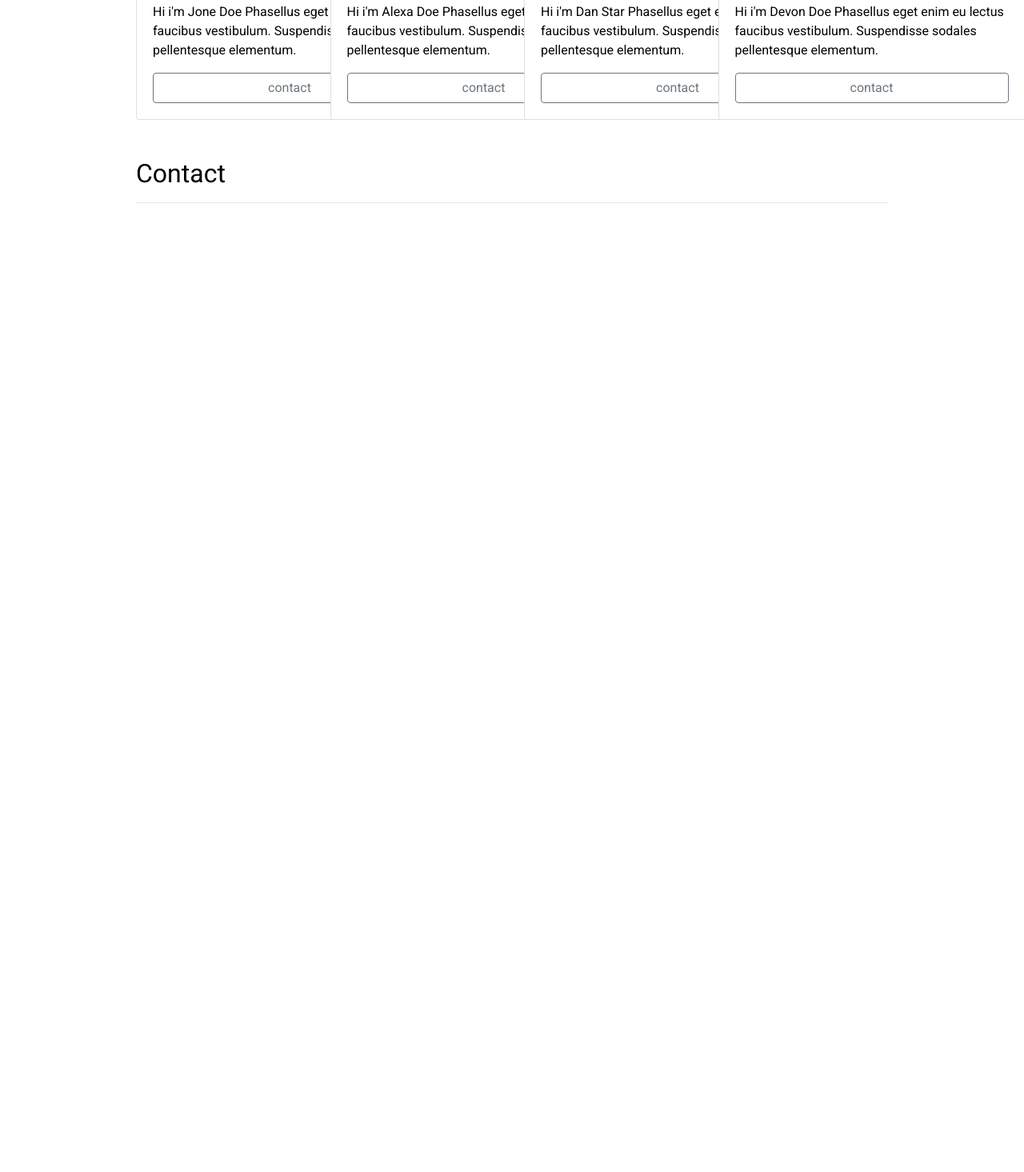
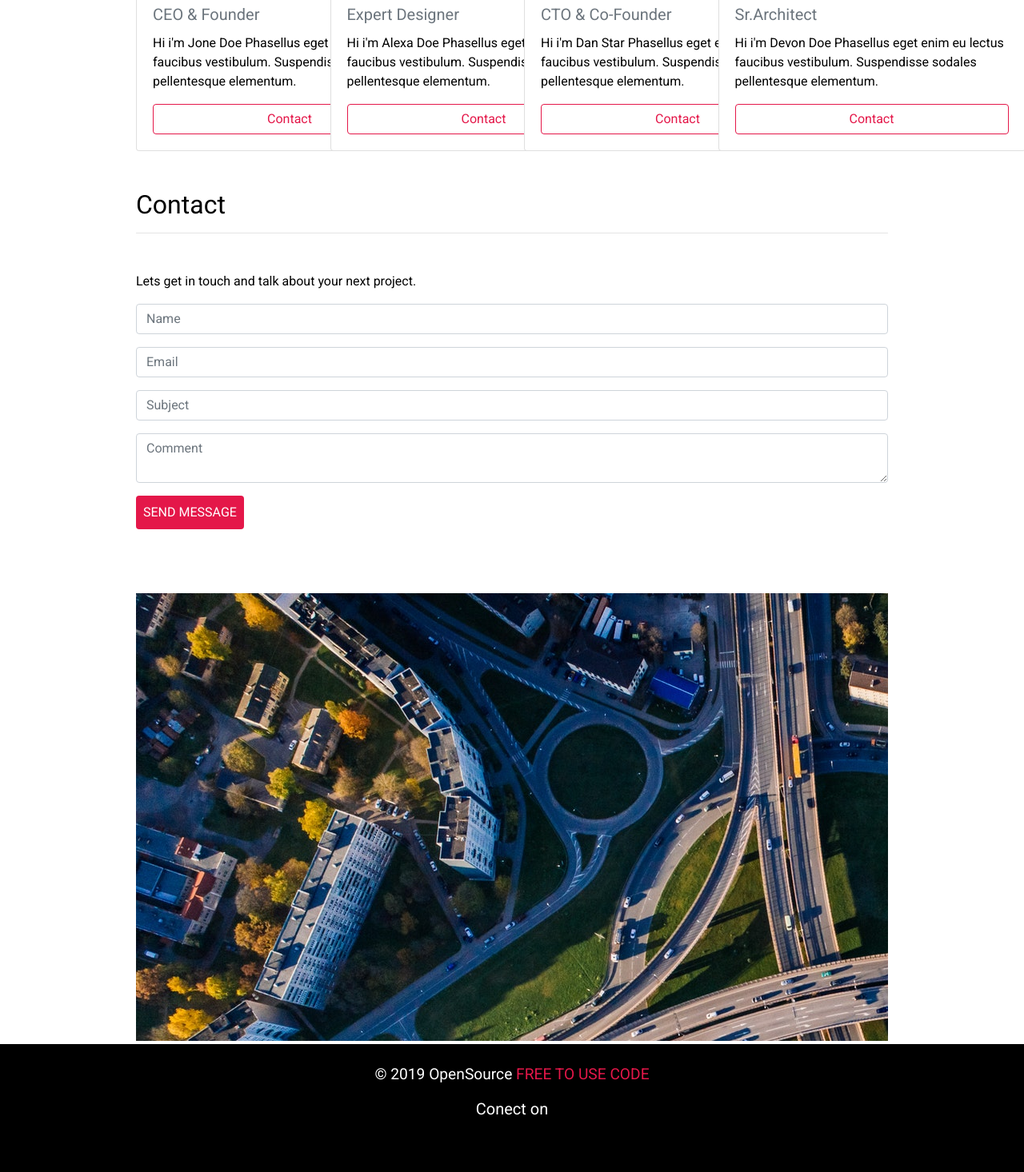
Before and after one commit to PrashantIndurkar/01ArchitectureWebsite-theme, a plain HTML site: page Architecture/index.html in a window 1280 px wide. Shown: the part 2276-3742 px from the top of the page at 80% size. Before the commit the page ends 2578 px from the top, so only its background shows below. Drawn offline with nearby package versions, Linux system fonts and the light colour scheme.

Commit message:
Completed project of Architecture v01

```diff
--- a/Architecture/index.html
+++ b/Architecture/index.html
@@ -4,8 +4,9 @@
     <meta charset="UTF-8">
     <meta name="viewport" content="width=device-width, initial-scale=1.0">
     <meta http-equiv="X-UA-Compatible" content="ie=edge">
-    <title>Architecture</title>
+    <title>Architecture | Home</title>
     <link rel="stylesheet" href="https://maxcdn.bootstrapcdn.com/bootstrap/4.0.0/css/bootstrap.min.css" integrity="sha384-Gn5384xqQ1aoWXA+058RXPxPg6fy4IWvTNh0E263XmFcJlSAwiGgFAW/dAiS6JXm" crossorigin="anonymous">
+    <link rel="stylesheet" href="https://stackpath.bootstrapcdn.com/font-awesome/4.7.0/css/font-awesome.min.css">
     <link rel="stylesheet" href="style.css">
 
 </head>
@@ -56,7 +57,7 @@
     </div>
     <div class="projects myContainer " id="#about">
             <h2 class="mt-5 mb-5">About<hr></h2>
-            <p>Lorem ipsum dolor sit amet, consectetur adipiscing elit, sed do eiusmod tempor incididunt ut labore et dolore magna aliqua. Ut enim ad minim veniam, quis nostrud exercitation ullamco laboris nisi ut aliquip ex ea commodo consequat. Excepteur sint occaecat cupidatat non proident, sunt in culpa qui officia deserunt mollit anim id est laborum consectetur adipiscing elit, sed do eiusmod tempor incididunt ut labore et dolore magna aliqua. Ut enim ad minim veniam, quis nostrud exercitation ullamco laboris nisi ut aliquip ex ea commodo consequat.</p>
+            <p class="para">Lorem ipsum dolor sit amet, consectetur adipiscing elit, sed do eiusmod tempor incididunt ut labore et dolore magna aliqua. Ut enim ad minim veniam, quis nostrud exercitation ullamco laboris nisi ut aliquip ex ea commodo consequat. Excepteur sint occaecat cupidatat non proident, sunt in culpa qui officia deserunt mollit anim id est laborum consectetur adipiscing elit, sed do eiusmod tempor incididunt ut labore et dolore magna aliqua. Ut enim ad minim veniam, quis nostrud exercitation ullamco laboris nisi ut aliquip ex ea commodo consequat.</p>
 
             <h1 class="text-center mt-5">Developers.</h1>
 
@@ -68,7 +69,7 @@
                         <h5 class="card-title">Jone Doe</h5>
                         <h5 class="card-title text-muted">CEO & Founder</h5>
                         <p class="card-text"> Hi i'm Jone Doe Phasellus eget enim eu lectus faucibus vestibulum. Suspendisse sodales pellentesque elementum.</p>
-                        <div class="btn btn-outline-secondary btn-block">contact</div>
+                        <div class="btn btn-outline-secondary btnColor btn-block">Contact</div>
                     </div>
                 </div>
             </div>
@@ -79,7 +80,7 @@
                         <h5 class="card-title">Alexa Doe</h5>
                         <h5 class="card-title text-muted">Expert Designer</h5>
                         <p class="card-text">Hi i'm Alexa Doe Phasellus eget enim eu lectus faucibus vestibulum. Suspendisse sodales pellentesque elementum.</p>
-                        <div class="btn btn-outline-secondary btn-block">contact</div>
+                        <div class="btn btn-outline-secondary btn-block btnColor" >Contact</div>
                     </div>
                 </div>
             </div>
@@ -90,7 +91,7 @@
                         <h5 class="card-title">Dan Star</h5>
                         <h5 class="card-title text-muted">CTO & Co-Founder</h5>
                         <p class="card-text"> Hi i'm Dan Star Phasellus eget enim eu lectus faucibus vestibulum. Suspendisse sodales pellentesque elementum.</p>
-                        <div class="btn btn-outline-secondary btn-block">contact</div>
+                        <div class="btn btn-outline-secondary btn-block btnColor">Contact</div>
                     </div>
                 </div>
             </div>
@@ -101,7 +102,7 @@
                         <h5 class="card-title">Devon Doe</h5>
                         <h5 class="card-title text-muted">Sr.Architect</h5>
                         <p class="card-text"> Hi i'm Devon Doe Phasellus eget enim eu lectus faucibus vestibulum. Suspendisse sodales pellentesque elementum.</p>
-                        <div class="btn btn-outline-secondary btn-block">contact</div>
+                        <div class="btn btn-outline-secondary btn-block btnColor">Contact</div>
                     </div>
                 </div>
             </div>
@@ -109,9 +110,37 @@
     </div>
     <div class="projects myContainer" id="#contact">
            <h2 class="mt-5 mb-5">Contact<hr></h2>
+        <p>Lets get in touch and talk about your next project.</p>
 
+        <div>
+            <form>
+                <div class="form-group">
+                    <input class="form-control" type="text" placeholder="Name">
+                </div>
+                <div class="form-group">
+                    <input class="form-control" type="Email" placeholder="Email">
+                </div>
+                <div class="form-group">
+                     <input  class="form-control"type="text" placeholder="Subject">
+                </div>
+                <div class="form-group">
+                     <textarea  class="form-control"type="Name" placeholder="Comment"></Textarea>
+                </div>
+                <button class="btn sendmsg mt-3a p-2 ">SEND MESSAGE</button>
+                </div>
+            </form>
+        </div>
     </div>
-
+    <div class="myContainer imagemap mb-1"></div>
+    <footer class="footer text-center">
+        <p class="pt-4">&copy; 2019 OpenSource <span class="footerTextColor"> FREE TO USE CODE</span> </p>
+        <!-- icons -->
+        <h5>Conect on</h5>
+        <a href="" class="rounded"></a>
+        <i class="fab fa-facebook"></i>
+        <i class="fab fa-github"></i>
+        <i class="fab fa-github"></i>
+    </footer>
 
 
     <!-- CDN from Bootstarp4 -->
--- a/Architecture/style.css
+++ b/Architecture/style.css
@@ -23,6 +23,10 @@ header{
 .nav-item{
     margin-right:30px;
     letter-spacing: 4px;
+}
+.para{
+    font-size: 1.1rem;
+    letter-spacing: 1px;
 }
 .a{
     background-color: #e41749;
@@ -66,10 +70,32 @@ p .lead{
 span .text-hero .plus{
     margin-left: 200px;
 }
+.sendmsg{
+    background-color: #e41749;
+    color: #fff;
+}
+/* map */
+.imagemap{
+    margin-top: 5rem;
+    background: url(/Architecture/images/map.jpg);
+    height: 70vh;
 
-/* project */
-.top-left {
-    position: absolute;
+}
+.footer{
+    background-color: #000;
+    color: #fff;
+    height: 10rem;
+    font-size: 1.2rem;
+}
+.footerTextColor{
 
-    color: #fff;
-  }
+    color:  #e41749;
+}
+.btnColor{
+    border:1px solid #e41749 !important;
+    color: #e41749;
+}
+.btnColor:hover{
+ background-color:#e41749 !important;
+ color: #fff;
+}
```
Also changed, not shown: Architecture/images/map.jpg (added).
